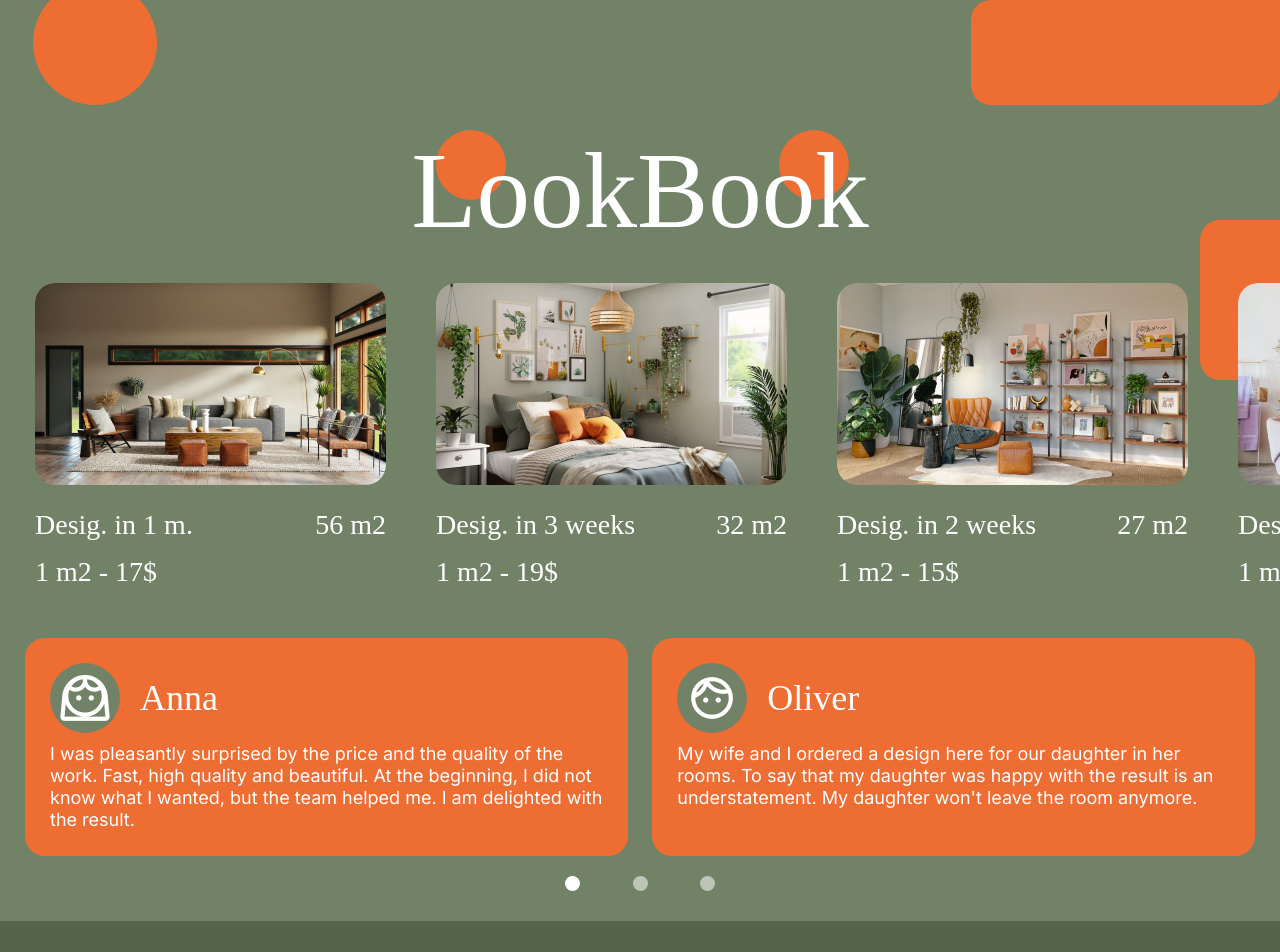
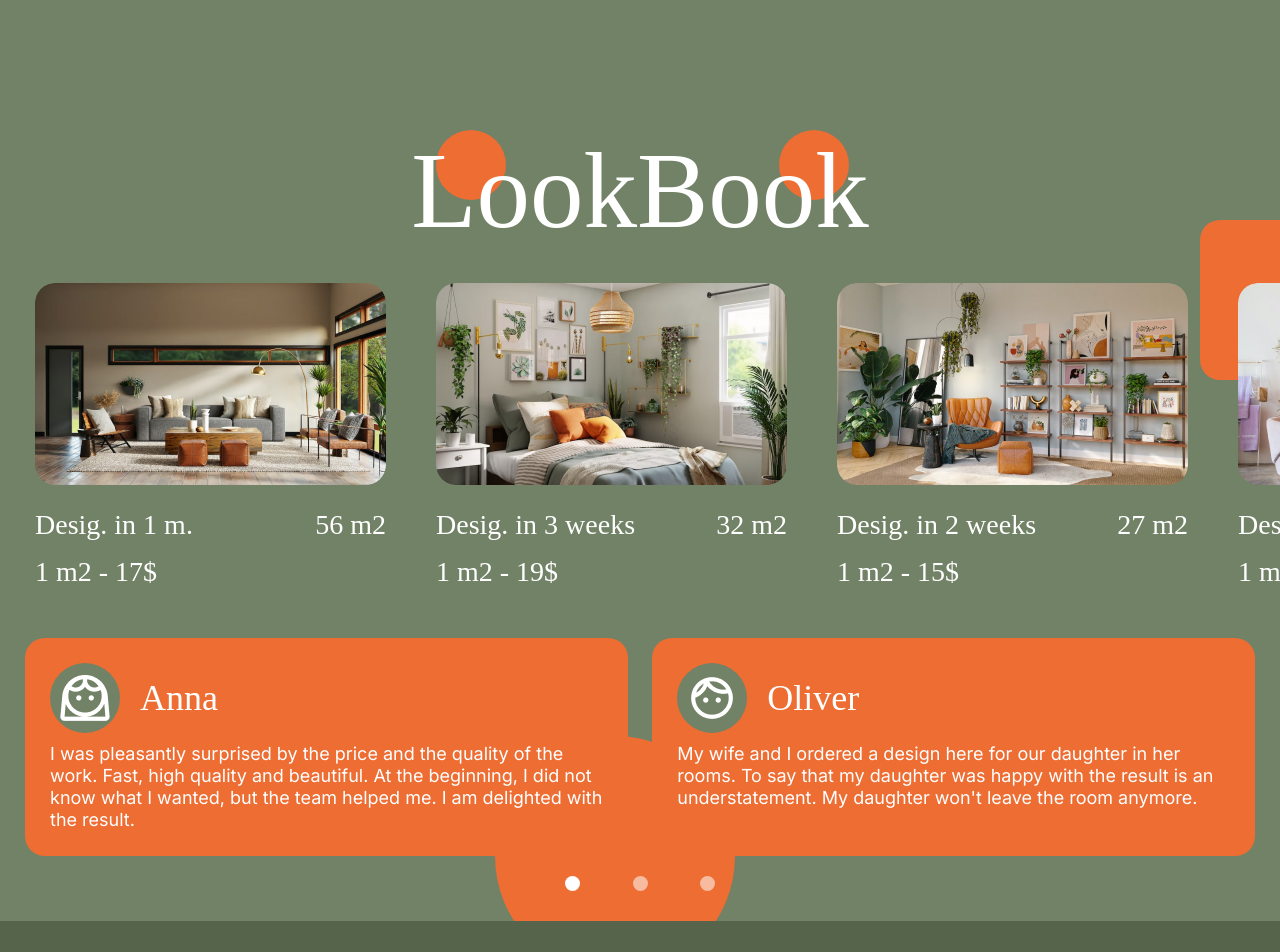
Before and after one commit to DarkSky3309/glaze, a React (Vite) app: page /look-book in a window 1280 px wide. Shown: the top 952 px of the page. Built offline with nearby package versions, Linux system fonts and the light colour scheme.

Commit message:
header active link done

```diff
--- a/src/components/header/header.tsx
+++ b/src/components/header/header.tsx
@@ -1,6 +1,6 @@
 import React, {createRef, useEffect, useRef, useState} from 'react';
 import "../../scss/header.css"
-import {Link} from "react-router-dom";
+import {Link, useLocation} from "react-router-dom";
 
 const Header = () => {
     const [visibility, setVisibility] = useState(false)
@@ -61,18 +61,21 @@
             }
         }
     }
+    const square = useRef() as React.MutableRefObject<HTMLDivElement>
+    const circle = useRef() as React.MutableRefObject<HTMLDivElement>
+    const url = useLocation();
 
     return (
         <header className={"header"}>
-            <div className={"circle fromLeft"}></div>
+            <div className={`circle fromLeft ${url.pathname !== "/home" ? "invisible" : "visible"}`} ref={circle}></div>
             <h2 className={"logo fromRight"} ref={logo}>Glaze Designer</h2>
             <div className="menu__desktop fromTop">
                 <ul>
-                    <li><Link to={"/services"}>Services</Link></li>
-                    <li><Link to={"/look-book"}>LookBook</Link></li>
-                    <li><Link to={"/home"} className={"logo__desktop"}>Glaze Designer</Link></li>
-                    <li><Link to={"/about-us"}>About Us</Link></li>
-                    <li><Link to={"/contact"}>Contact</Link></li>
+                    <li><Link to={"/services"} className={url.pathname === "/services" ? "active" : " "}>Services</Link></li>
+                    <li><Link to={"/look-book"} className={url.pathname === "/look-book" ? "active" : " "}>LookBook</Link></li>
+                    <li><Link to={"/home"} className={`logo__desktop`}>Glaze Designer</Link></li>
+                    <li><Link to={"/about-us"} className={url.pathname === "/about-us" ? "active" : " "}>About Us</Link></li>
+                    <li><Link to={"/contact"} className={url.pathname === "/contact" ? "active" : " "}>Contact</Link></li>
                 </ul>
             </div>
             <div className={"menu fromTop"} ref={menu}>
@@ -87,7 +90,7 @@
                     </ul>
                 </div>}
             </div>
-            <div className={"animateObject fromBottomTitle"}></div>
+            <div className={`animateObject fromBottomTitle visible ${url.pathname !== "/home" ? "invisible" : "visible"}`} ref={square}></div>
         </header>
     );
 };
--- a/src/scss/header.css
+++ b/src/scss/header.css
@@ -53,6 +53,28 @@
   font-size: 36px;
 }
 
+.visible {
+  display: block;
+  visibility: visible;
+}
+
+.invisible {
+  display: none;
+  visibility: hidden;
+}
+
+.active:before {
+  content: "";
+  position: absolute;
+  background-color: #ED6D33;
+  width: 240px;
+  height: 240px;
+  border-radius: 50%;
+  z-index: -1;
+  margin-top: -140px;
+  margin-left: -70px;
+}
+
 .menu-bcg {
   background-color: #ED6D33;
 }
--- a/src/scss/header.scss
+++ b/src/scss/header.scss
@@ -54,6 +54,27 @@
     }
   }
 }
+.visible{
+  display: block;
+  visibility: visible;
+}
+.invisible{
+  display: none;
+  visibility: hidden;
+}
+.active{
+  &:before{
+    content: '';
+    position: absolute;
+    background-color: $orange;
+    width: 240px;
+    height: 240px;
+    border-radius: 50%;
+    z-index: -1;
+    margin-top: -140px;
+    margin-left: -70px;
+  }
+}
 
 .menu-bcg{
   background-color: $orange;
```
Also changed, not shown: 1 other file (tests, documents, lock files or other folders).
